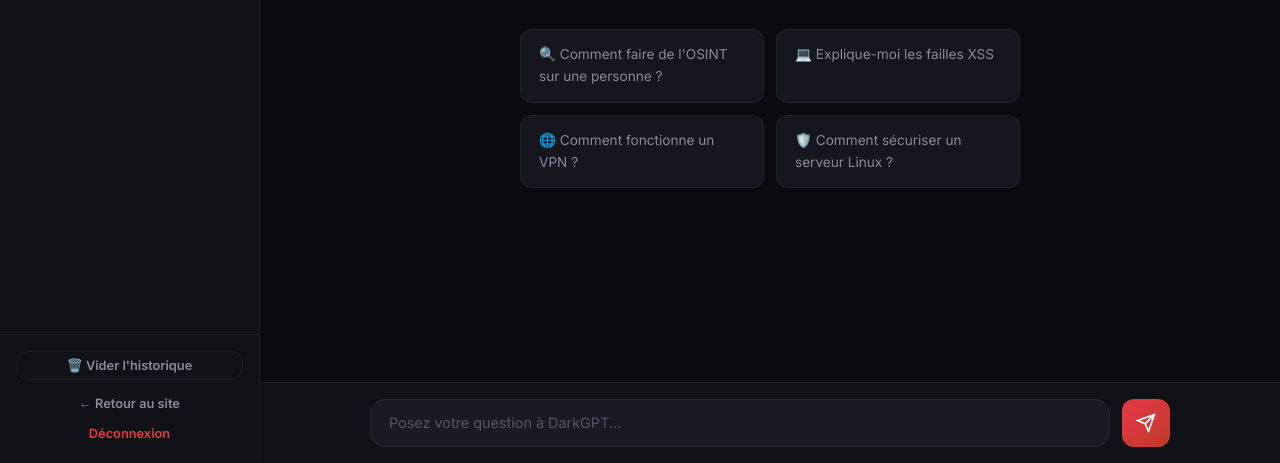
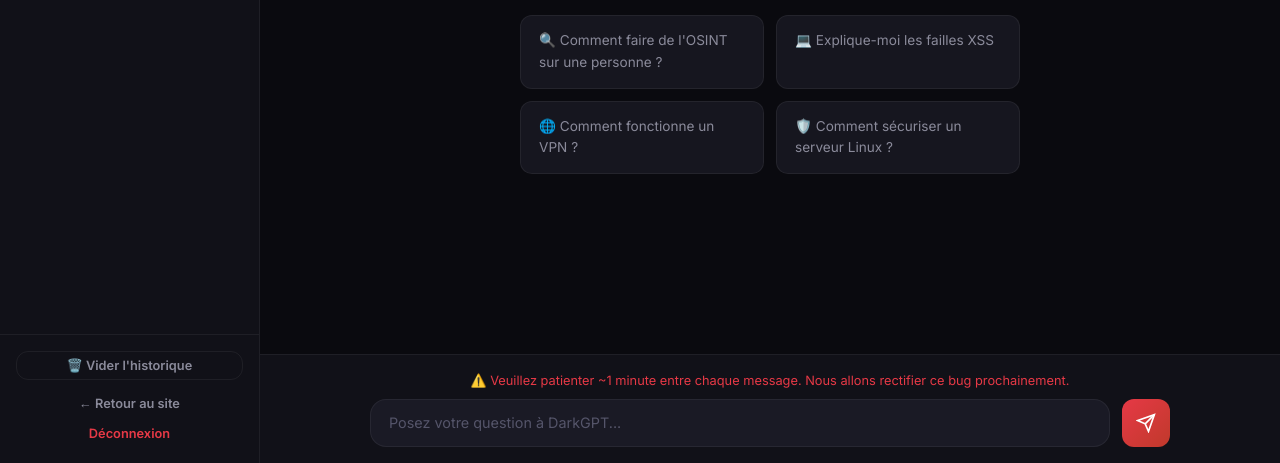
Before and after one commit to 0K1RSP/darkgpt, a website: page public/chat.html in a window 1280 px wide. Shown: the part 337-800 px from the top of the page. Drawn offline with Linux system fonts and the light colour scheme; no server answers; sample sign-in values are in the browser's storage.

Commit message:
Add rate limit warning in UI

```diff
--- a/public/chat.html
+++ b/public/chat.html
@@ -95,6 +95,9 @@
       </div>
 
       <div class="chat-input-area">
+        <div style="text-align: center; font-size: 0.8rem; color: var(--red-primary); margin-bottom: 8px;">
+          ⚠️ Veuillez patienter ~1 minute entre chaque message. Nous allons rectifier ce bug prochainement.
+        </div>
         <div class="chat-input-wrapper">
           <textarea class="chat-input" id="chat-input" placeholder="Posez votre question à DarkGPT..." rows="1" onkeydown="if(event.key==='Enter'&&!event.shiftKey){event.preventDefault();sendMessage();}"></textarea>
           <button class="send-btn" id="send-btn" onclick="sendMessage()">
```
